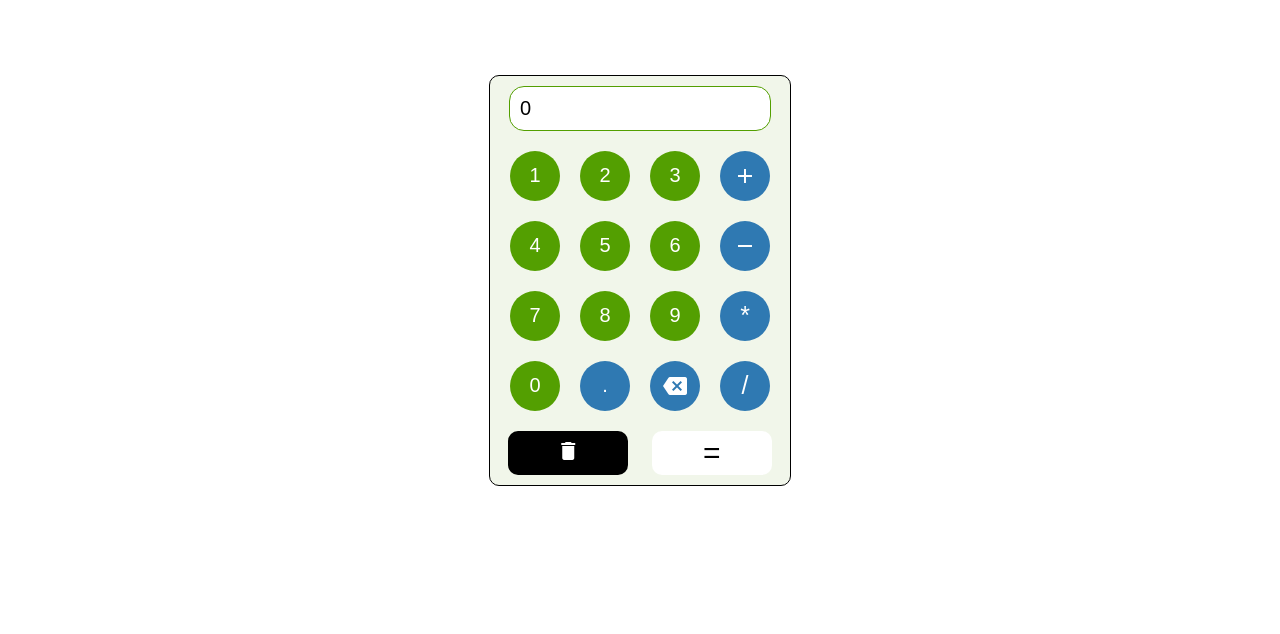
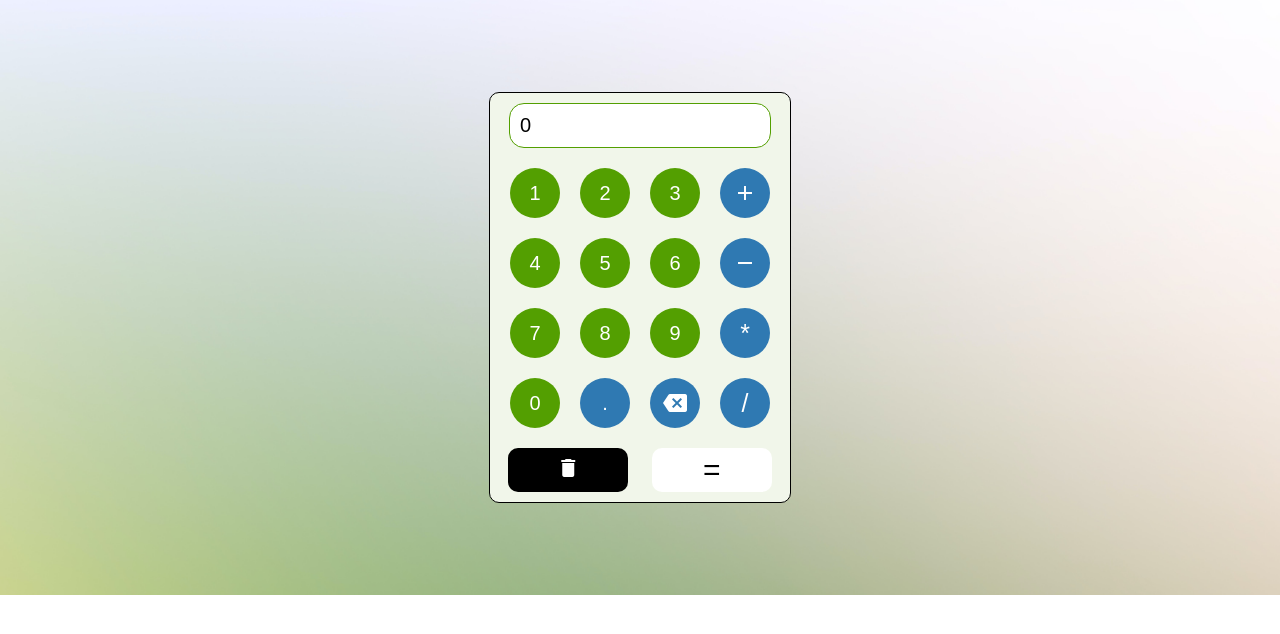
Before and after one commit to Saurabh-Datta/calculator, an Angular app: page / in a window 1280 px wide. Shown: the top 634 px of the page. Built offline with nearby package versions, Linux system fonts and the light colour scheme.

Commit message:
added background image

```diff
--- a/src/app/app.component.css
+++ b/src/app/app.component.css
@@ -134,7 +134,9 @@ input:focus {
 
 .container {
   display: flex;
-  height: 560px;
+  height: 595.333px;
   justify-content: center;
   align-items: center;
+  background-image: url("../assets/bg.jpg");
+  background-size: cover;
 }
```
Also changed, not shown: src/assets/bg.jpg (added).
